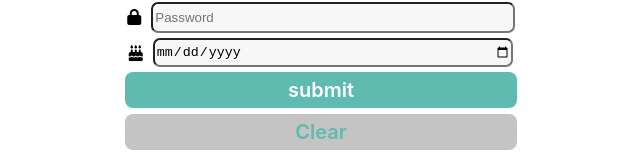
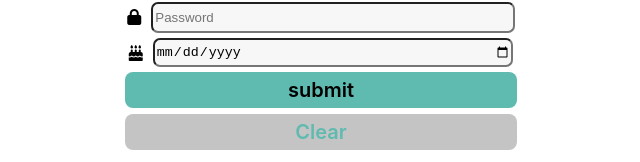
Before and after one commit to nervinjf/entregable-4, a React (Vite) app: page / in a window 1280 px wide. Shown: the part 380-542 px from the top of the page, without its empty margins (319-959 px from the left). Built offline with nearby package versions, Linux system fonts and the light colour scheme; no server answers.

Commit message:
cambio en version movil v4

```diff
--- a/src/Components/UsersForm.jsx
+++ b/src/Components/UsersForm.jsx
@@ -58,7 +58,7 @@ const UsersForm = ({ getUsers, userSelected, deselectuser }) => {
             </div>
             <div className='forms-cars input'>
                 <label htmlFor="birthday"><i class="fa-solid fa-cake-candles"></i></label>
-                <input type="date" id="birthday" {...register("birthday")}/>
+                <input type="date" id="birthday" placeholder="Cumpleaños" {...register("birthday")}/>
             </div>
             <div className='button'>
                 <button className='submit-form'>submit</button>
--- a/src/index.css
+++ b/src/index.css
@@ -47,7 +47,6 @@ button {
   font-family: inherit;
   cursor: pointer;
   transition: border-color 0.25s;
-  color: #ffff;
 }
 button:hover {
   border-color: #646cff;
```
